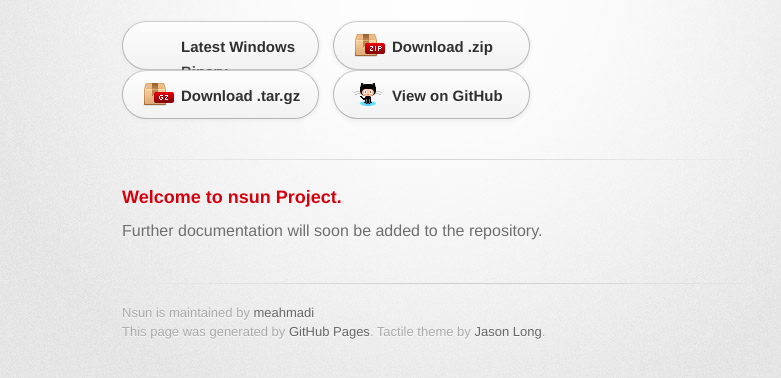
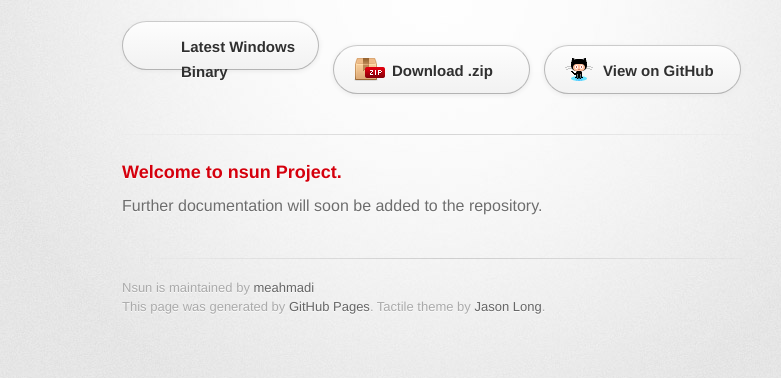
Before and after one commit to meahmadi/nsun, a plain HTML site: page index.html in a window 1280 px wide. Shown: the part 136-514 px from the top of the page, without its empty margins (208-989 px from the left). Drawn offline with Linux system fonts and the light colour scheme; a web font is replaced by a local one.

Commit message:
Update index.html

```diff
--- a/index.html
+++ b/index.html
@@ -24,8 +24,9 @@
 
         <section id="downloads" class="clearfix">
           <a href="https://github.com/meahmadi/nsun/releases/download/v1.0/agent.7z" id="download-binary" class="button"><span>Latest Windows Binary</span></a>
+          <br/>
           <a href="https://github.com/meahmadi/nsun/zipball/master" id="download-zip" class="button"><span>Download .zip</span></a>
-          <a href="https://github.com/meahmadi/nsun/tarball/master" id="download-tar-gz" class="button"><span>Download .tar.gz</span></a>
+          <!--<a href="https://github.com/meahmadi/nsun/tarball/master" id="download-tar-gz" class="button"><span>Download .tar.gz</span></a>-->
           <a href="https://github.com/meahmadi/nsun" id="view-on-github" class="button"><span>View on GitHub</span></a>
         </section>
 
```
